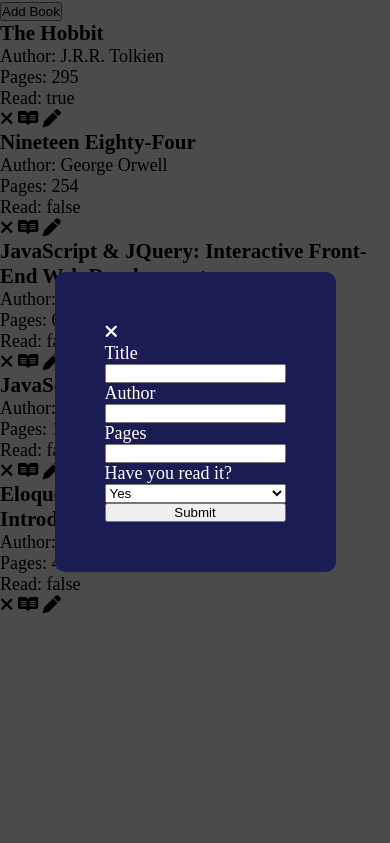
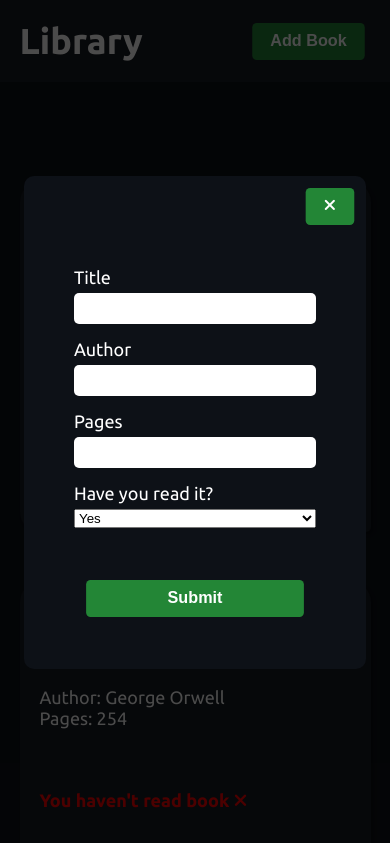
Before and after one commit to WebVahvero/Library, a plain HTML site: page index.html in a window 390 px wide. Both pictures are taken after a click on the button "Add Book". Shown: the top 843 px of the page. Drawn offline with Linux system fonts and the light colour scheme.

Commit message:
Styling & responsivity added

```diff
--- a/index.html
+++ b/index.html
@@ -14,7 +14,7 @@
     <section id="form-wrapper">
         <form id="form">
             <div class="form-header">
-                <i id="closeForm" class="fa-solid fa-xmark"></i>
+                <button id="closeForm"><i class="fa-solid fa-xmark"></i></button>
             </div>
             <label for="title">Title</label>
             <input id="title" name="title" type="text">
@@ -30,7 +30,17 @@
             <button id="submit" type="submit">Submit</button>
         </form>
     </section>
-    <button id="showForm">Add Book</button>
-    <div id="bookSelf"></div>
+    <header>
+        <h1>Library</h1>
+        <div class="action-btns">
+            <button id="showForm">Add Book</button>
+        </div>
+    </header>
+    <main>
+        <div id="bookSelf"></div>
+    </main>
+    <footer>
+        <a href="https://github.com/WebVahvero" target="_blank"><i class="fa-brands fa-github"></i> Valtteri Kurunsaari</a>
+    </footer>
 </body>
 </html>
--- a/index.js
+++ b/index.js
@@ -43,16 +43,20 @@
         output +=
         `
         <div id="book-${bookIndex}" class="book-card">
-            <h3>${myLibrary[bookIndex].title}</h3>
+            <div class="book-title-wrapper">
+                <h3>${myLibrary[bookIndex].title}</h3>
+            </div>
             <div class="book-desc">
                 <p>Author: ${myLibrary[bookIndex].author}</p>
                 <p>Pages: ${myLibrary[bookIndex].pages}</p>
-                <p>Read: ${myLibrary[bookIndex].read}</p>
+            </div>
+            <div class="read-status ${myLibrary[bookIndex].read ? 'read' : 'not-read'}">
+                <strong>${myLibrary[bookIndex].read ? 'You have read the book <i class="fa-solid fa-check"></i>' : 'You haven&#39;t read book <i class="fa-solid fa-xmark"></i>'}</strong>
             </div>
             <div class="options">
-                <i id="removeBook" data-id="${bookIndex}" class="fa-solid fa-xmark"></i>
-                <i id="toggleRead" data-id="${bookIndex}" class="fa-brands fa-readme"></i>
-                <i id="updateBook" data-id="${bookIndex}" class="fa-solid fa-pen"></i>
+                <button id="removeBook" data-id="${bookIndex}"><i class="fa-solid fa-xmark"></i></button>
+                <button id="toggleRead" data-id="${bookIndex}"><i class="fa-brands fa-readme"></i></button>
+                <button id="updateBook" data-id="${bookIndex}"><i class="fa-solid fa-pen"></i></button>
             </div>
         </div>
         `;
--- a/style.css
+++ b/style.css
@@ -1,3 +1,5 @@
+@import url('https://fonts.googleapis.com/css2?family=Ubuntu:ital,wght@0,300;0,400;0,500;0,700;1,300;1,400;1,500;1,700&display=swap');
+
 * {
     padding: 0;
     margin: 0;
@@ -5,38 +7,187 @@
 }
 
 :root {
-    --form-bg: rgb(28, 28, 84);
+    --body-bg: rgb(13,17,23);
+    --header-bg: rgb(22,27,34);
+    --form-bg: rgb(13,17,23);
     --text-color: white;
-    --text-hover-color: red;
+    --button-bg: #238636;
+    --read-text-color: #238636;
+    --not-read-text-color: red;
+    --link-color: rgb(64,119,189);
+    --link-hover-color: rgb(64,119,189);
 }
 
 html {
     font-size: 18px;
+    font-family: 'Ubuntu', sans-serif;
+}
+
+header {
+    background-color: var(--header-bg);
+    color: var(--text-color);
+    display: flex;
+    align-items: center;
+    justify-content: space-between;
+    padding: 20px 5%;
+    width: 100vw;
+}
+
+button {
+    padding: 10px 20px;
+    border: none;
+    background-color: var(--button-bg);
+    font-weight: 600;
+    font-size: 1rem;
+    transition: 200ms;
+    cursor: pointer;
+    border-radius: 5px;
+    scale: 0.9;
+    color: var(--text-color);
+}
+
+button:hover {
+    scale: 1;
+    border-radius: 10px;
+}
+
+body {
+    background-color: var(--body-bg);
+    color: var(--text-color);
+    min-height: 100vh;
+}
+
+#bookSelf {
+    display: grid;
+    grid-template-columns: repeat(5, 1fr);
+    gap: 20px;
+    padding: 100px 5%;
+}
+
+.book-card {
+    background-color: var(--header-bg);
+    display: flex;
+    flex-direction: column;
+    justify-content: space-between;
+    padding: 20px;
+    border-radius: 20px 20px 5px 20px;
+    box-shadow: rgba(0, 0, 0, 0.3) 2.4px 2.4px 3.2px;
+    min-height: 350px;
+}
+
+.read {
+    color: var(--read-text-color);
+}
+
+.not-read {
+    color: var(--not-read-text-color);
+}
+
+.book-title-wrapper, .book-desc, .read-status {
+    margin-bottom: 10px;
+}
+
+.options {
+    display: flex;
+    justify-content: space-around;
 }
 
 #form-wrapper {
-    position: absolute;
+    position: fixed;
     background-color: rgba(0, 0, 0, 0.704);
     width: 100vw;
     height: 100vh;
     display: none;
     justify-content: center;
     align-items: center;
+    z-index: 1000;
 }
 
 #form {
     background-color: var(--form-bg);
-    color: white;
+    color: var(--text-color);
     display: flex;
     flex-direction: column;
     padding: 50px;
     border-radius: 10px;
 }
 
-#closeForm, #removeBook, #toggleRead, #updateBook, button {
-    cursor: pointer;
+.form-header {
+    display: flex;
+    justify-content: flex-end;
+    margin: -40px -40px 40px 0;
 }
 
-#closeForm:hover,#removeBook:hover, #toggleRead:hover, #updateBook:hover {
-    color: var(--text-hover-color);
+label {
+    margin-bottom: 5px;
 }
+
+input {
+    margin-bottom: 15px;
+    border: none;
+    padding: 5px;
+    font-size: 1rem;
+    border-radius: 5px;
+}
+
+form > button {
+    margin-top: 50px;
+}
+
+a {
+    color: var(--link-color);
+    text-decoration: none;
+}
+
+a:hover {
+    text-decoration: underline;
+}
+
+footer i {
+    color: var(--text-color);
+}
+
+footer {
+    font-size: 1.2rem;
+    display: flex;
+    justify-content: center;
+    align-items: center;
+    margin: 100px 0;
+}
+
+@media only screen and (max-width: 1500px) {
+    #bookSelf {
+        grid-template-columns: repeat(4, 1fr);
+        gap: 50px;
+    }
+}
+
+@media only screen and (max-width: 1200px) {
+    #bookSelf {
+        grid-template-columns: repeat(3, 1fr);
+        gap: 50px;
+    }
+}
+
+@media only screen and (max-width: 1000px) {
+    #bookSelf {
+        grid-template-columns: repeat(2, 1fr);
+        gap: 50px;
+    }
+}
+
+@media only screen and (max-width: 600px) {
+    #bookSelf {
+        grid-template-columns: repeat(1, 1fr);
+        gap: 50px;
+        margin: 10%;
+    }
+}
+
+@media only screen and (max-width: 500px) {
+    #bookSelf {
+        grid-template-columns: repeat(1, 1fr);
+        gap: 50px;
+        margin: 0;
+    }
+}
```
